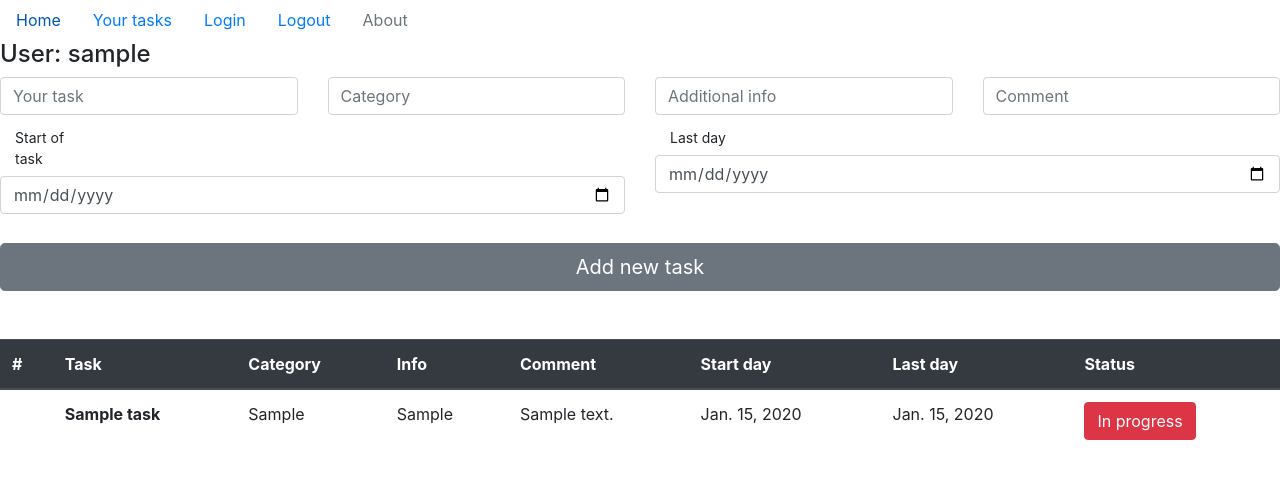
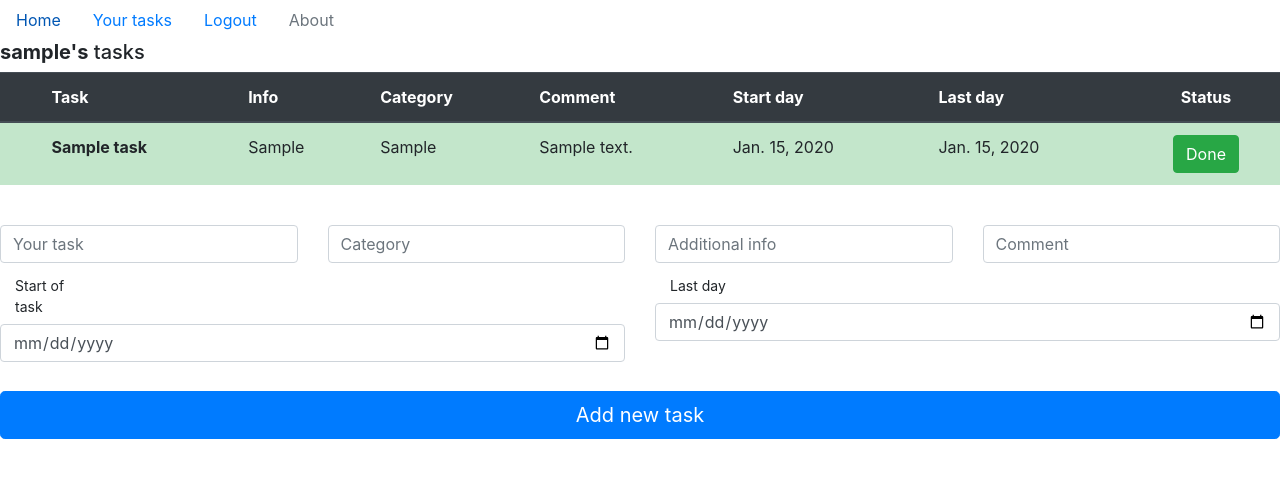
Before and after one commit to OrJaku/check-helper, a Django app: page /tasks_list/ in a window 1280 px wide. Shown: the top 479 px of the page. Run offline with Django 3.2, Linux system fonts and the light colour scheme; a user stored in the database is signed in; tables that the repository leaves empty hold one stand-in row (values such as "Sample post"); some libraries are stand-ins or nearby versions.

Commit message:
Fixed login/logout problem, added sorting by end_data, fixed few bugs

```diff
--- a/checkhelper/urls.py
+++ b/checkhelper/urls.py
@@ -1,7 +1,7 @@
 from django.contrib import admin
 from django.urls import path
 
-from tasks.views import home, tasks_list, user_login, user_logout
+from tasks.views import home, tasks_list, user_login, user_logout, change_task_status
 
 urlpatterns = [
     path('admin/', admin.site.urls),
@@ -10,5 +10,6 @@ urlpatterns = [
     path('tasks_list/', tasks_list, name='tasks_list'),
     path('user_login/', user_login, name='user_login'),
     path('user_logout/', user_logout, name='user_logout'),
+    path('change_task_status/', change_task_status, name='change_task_status'),
 
 ]
--- a/tasks/models.py
+++ b/tasks/models.py
@@ -1,4 +1,5 @@
 from django.db import models
+from django.contrib.auth.models import User
 
 
 class Task(models.Model):
@@ -9,3 +10,4 @@ class Task(models.Model):
     start_data = models.DateField(null=False)
     end_data = models.DateField()
     done = models.BooleanField(default=False)
+    user = models.ForeignKey(User, on_delete=models.CASCADE, related_name='user')
--- a/tasks/views.py
+++ b/tasks/views.py
@@ -27,16 +27,30 @@ def tasks_list(request):
                                     description=description,
                                     start_data=start_data,
                                     end_data=end_data,
+                                    user=request.user
                                     )
         new_task.save()
         return redirect('/tasks_list/')
 
-    tasks = Task.objects.all()
+    tasks_user = Task.objects.all().filter(user=request.user).order_by("end_data")
+
     context = {
-        'objects': tasks,
-        'status': "table-success"
+        'objects': tasks_user,
     }
     return render(request, 'tasks_list.html', context)
+
+
+def change_task_status(request):
+    if request.method == "POST":
+        task_id = request.POST["change_status"]
+        task = Task.objects.get(id=task_id)
+        if task.done:
+            task.done = False
+        else:
+            task.done = True
+        task.save()
+        return redirect('/tasks_list/')
+    return render(request, 'tasks_list.html', {})
 
 
 def user_login(request):
--- a/templates/add_task.html
+++ b/templates/add_task.html
@@ -26,5 +26,5 @@
           </div>
           </div>
     <br>
-    <center><button type="submit" class="btn btn-secondary btn-lg btn-block">Add new task</button><br></center>
+    <center><button type="submit" class="btn btn-primary btn-lg btn-block">Add new task</button><br></center>
 </form>
--- a/templates/navbars.html
+++ b/templates/navbars.html
@@ -1,4 +1,4 @@
-<nav>
+<nav class="nav">
   <ul class="nav">
     <li class="nav-item">
       <a class="nav-link" href="/">Home</a>
@@ -6,15 +6,17 @@
     <li class="nav-item">
       <a class="nav-link" href="/tasks_list">Your tasks</a>
     </li>
-    <li class="nav-item">
-       <a class="nav-link" href="/user_login">Login</a>
-    </li>
+    {%if not request.user.is_authenticated%}
+      <li class="nav-item">
+         <a class="nav-link" href="/user_login">Login</a>
+      </li>
+    {%else%}
     <li class="nav-item">
        <a class="nav-link" href="/user_logout">Logout</a>
     </li>
+    {%endif%}
     <li class="nav-item">
       <a class="nav-link disabled" href="#">About</a>
     </li>
-
   </ul>
 </nav>
--- a/templates/tasks_list.html
+++ b/templates/tasks_list.html
@@ -1,53 +1,51 @@
 {% extends "base.html" %}
 {% block page %}
- <body id="home">
-    <h4>User: {{request.user}}</h4>
-    {% include 'add_task.html' %}<br>
+ <body>
+    <h5><b>{{request.user}}'s</b> tasks</h5>
 
  <table class="table">
   <thead class="thead-dark">
     <tr>
-        <th scope="col">#</th>
+        <th scope="col"></th>
         <th scope="col">Task</th>
+        <th scope="col">Info</th>
         <th scope="col">Category</th>
-        <th scope="col">Info</th>
         <th scope="col">Comment</th>
         <th scope="col">Start day</th>
         <th scope="col">Last day</th>
-        <th scope="col">Status</th>
-
+        <th scope="col"><center>Status</center></th>
     </tr>
   </thead>
-  <tbody>{%for task in objects%}
+  <tbody>
+  {%for task in objects%}
 
-        {%if task.done == False %}
-            <tr class={{status}}>
+    {%if task.done == True %}
+        <tr class="table-success">
     {%else%}
         <tr class="">
     {%endif%}
-
             <th scope="row"></th>
             <td><b>{{task.name}}</b></td>
+            <td>{{task.info}}</td>
             <td>{{task.category}}</td>
-        <td>{{task.info}}</td>
             <td>{{task.description}}</td>
             <td>{{task.start_data}}</td>
             <td>{{task.end_data}}</td>
             <td>
-            {% if task.done == False %}
-                <button type="button" class="btn btn-success">Done</button>
+                <center>
+                    <form method="POST" action="/change_task_status/">{% csrf_token %}
+                        {% if task.done == True %}
+                            <button name="change_status" value={{task.id}} type="submit" class="btn btn-success">Done</button>
                         {%else%}
-                <button type="button" class="btn btn-danger">In progress</button>
+                            <button name="change_status" value={{task.id}} type="submit" class="btn btn-danger">In progress</button>
                         {%endif%}
+                    </form>
+                </center>
             </td>
         </tr>
   {%endfor%}
   </tbody>
-</table>
+</table><br>
+    {% include 'add_task.html' %}
  </body>
 {% endblock %}
-
-
-<!--  <tr {%if task.done == False %}-->
-<!--            class="table-success"-->
-<!--        {%endif%}>-->
--- a/templates/user_login.html
+++ b/templates/user_login.html
@@ -9,10 +9,6 @@
         <label for="exampleInputPassword1">Password</label>
         <input type="password" class="form-control" id="exampleInputPassword1" name="password" placeholder="Password">
       </div>
-<!--      <div class="form-check">-->
-<!--        <input type="checkbox" class="form-check-input" id="exampleCheck1">-->
-<!--        <label class="form-check-label" for="exampleCheck1">Check me out</label>-->
-<!--      </div>-->
       <button type="submit" class="btn btn-primary">Submit</button>
     </form>
 {% endblock %}
```
Also changed, not shown: tasks/migrations/0008_usertask.py (added), tasks/migrations/0009_auto_20200326_2202.py (added). Lines whose indentation alone changed are shown as unchanged.
